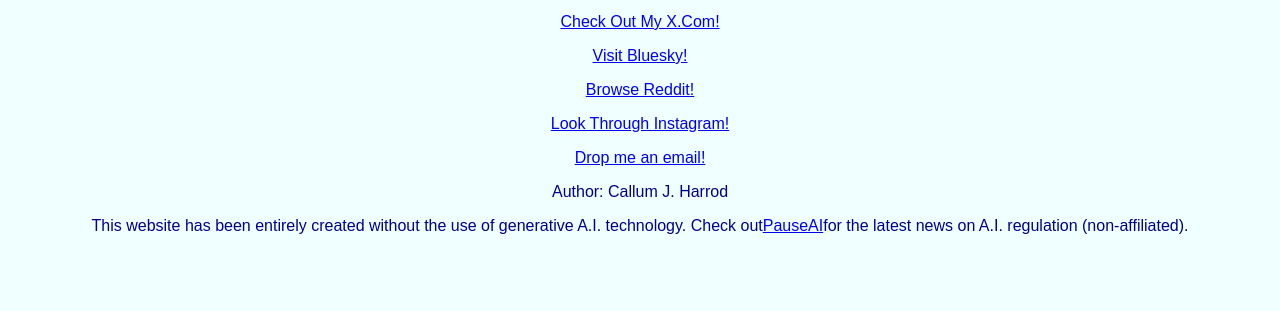
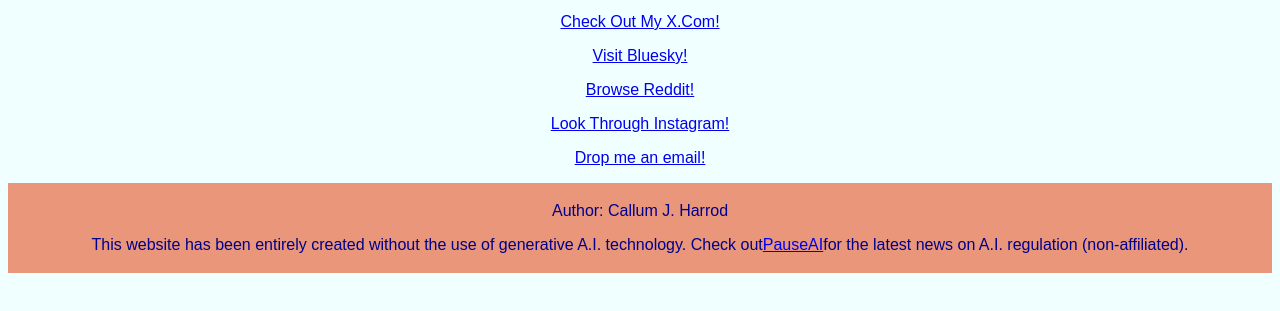
Before and after one commit to CallumJHarrod/callumjharrod.com, a plain HTML site: page index.html in a window 1280 px wide. Shown: the part 101-412 px from the top of the page. Drawn offline with Linux system fonts and the light colour scheme.

Commit message:
Update stylesheet.css

```diff
--- a/stylesheet.css
+++ b/stylesheet.css
@@ -17,3 +17,10 @@ p {
   justify-content: center;
   align-items: center;
 }
+
+footer {
+  text-align: center;
+  padding: 3px;
+  background-color: DarkSalmon;
+  color: white;
+}
```
